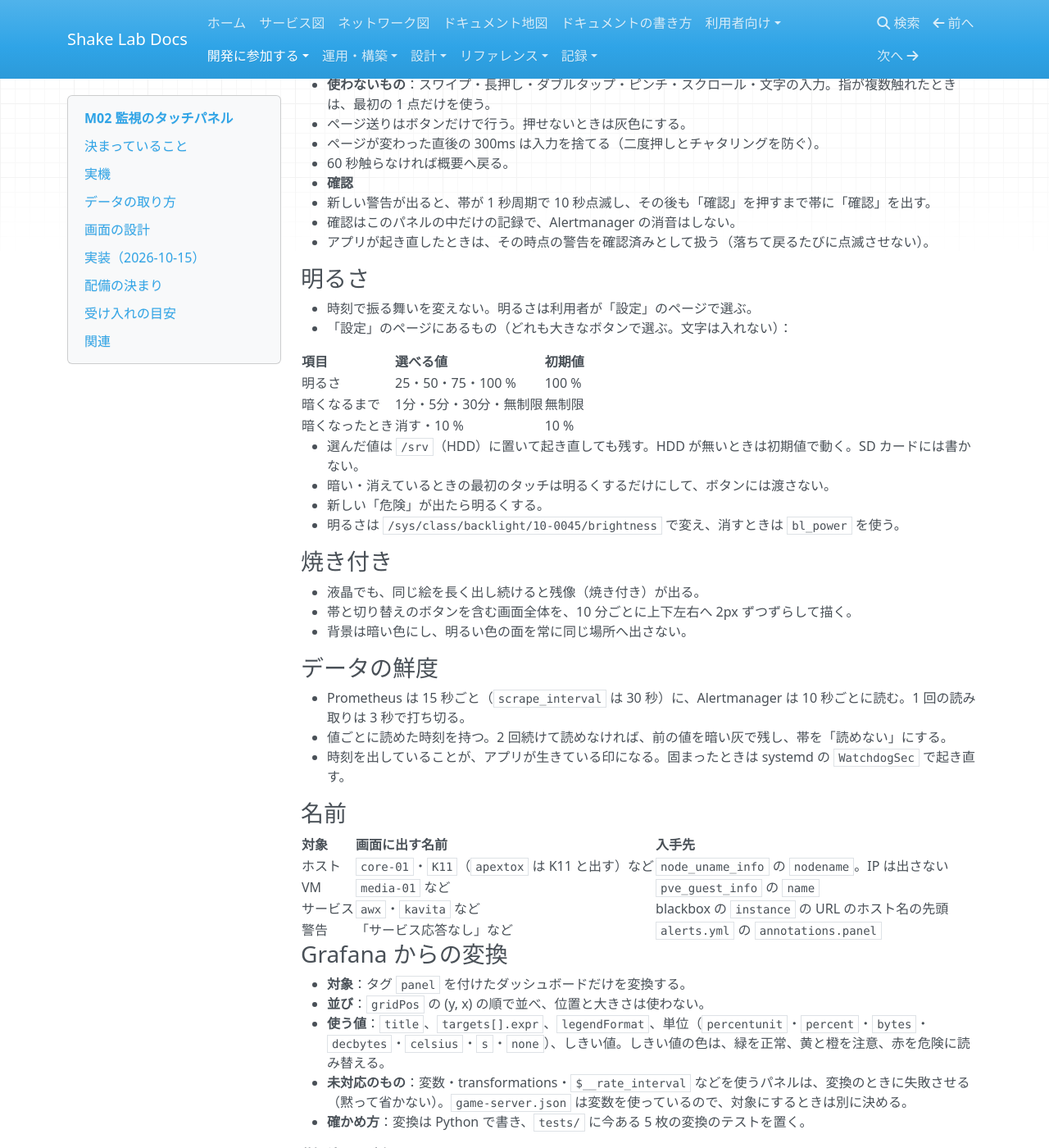
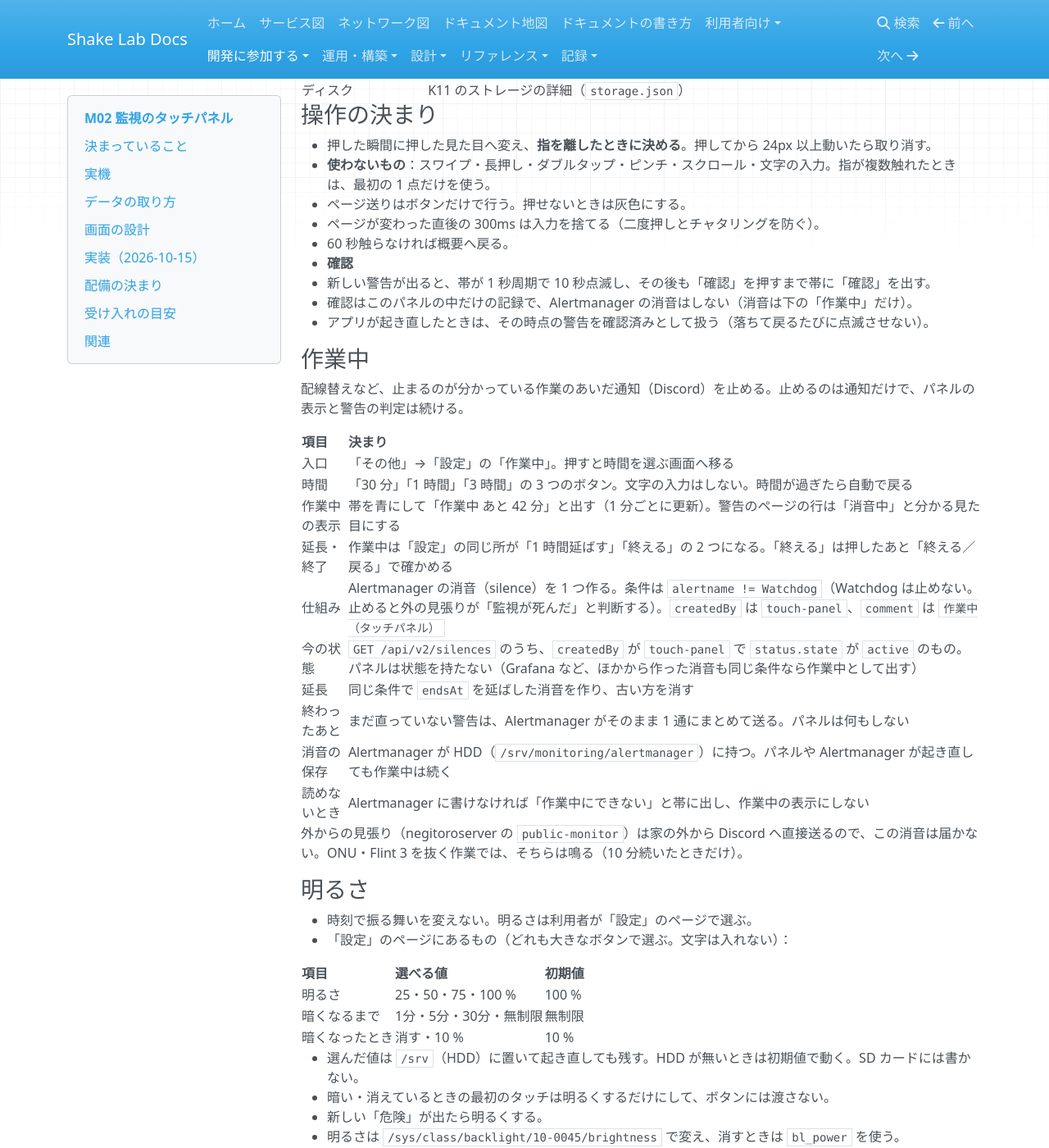
Before and after one commit to rurutheGeek/shake-cloud, an MkDocs documentation site: the page built from docs/development/M02-touch-panel.md, in a window 1280 px wide and 1400 px high, scrolled down 3593 px. Shown: the whole window at 82% size. Built offline with MkDocs 1.6.1, drawn with Linux system fonts in a browser that asks for light colours; nearby versions of some CDN libraries; a script that is not in the unit is left out; some of the changed text lies outside the part shown.

Commit message:
docs(M02): タッチパネルに「作業中」の切り替え（Alertmanager の消音）を足す
Co-Authored-By: Claude Opus 5.5 <noreply@anthropic.com>

```diff
--- a/docs/development/M02-touch-panel.md
+++ b/docs/development/M02-touch-panel.md
@@ -24,7 +24,7 @@ tarakoserver（Raspberry Pi 4）につないだ小さなタッチパネルに、
 | ブラウザー | 使わない（Chromium・WPE/Cog などを常駐させない） |
 | メモリ | 表示のためにメモリを大きく使わない。Chromium のような重いソフトの常駐は不可 |
 | 操作 | タッチで操作できる。文字の入力はしない |
-| ログイン | 画面からはログインしない。データは同じ機械の中から読む |
+| ログイン | 画面からはログインしない。データは同じ機械の中から読む。書き込みは作業中の切り替え（Alertmanager の消音）だけ |
 | 閉じ込め | 表示アプリ以外の画面（デスクトップ、端末、別のアプリ、外部のサイト）へ出られない。落ちたら自動で表示に戻る |
 | 言語 | 画面の文言は日本語。画面に説明文を置かない（見出し・値・状態だけ） |
 
@@ -49,6 +49,7 @@ tarakoserver（Raspberry Pi 4）につないだ小さなタッチパネルに、
 | --- | --- | --- |
 | Prometheus | `http://127.0.0.1:9090/api/v1/query`（`query_range` も） | 値・死活・時系列 |
 | Alertmanager | `http://127.0.0.1:9093/api/v2/alerts` | 今出ている警告の一覧 |
+| Alertmanager | `http://127.0.0.1:9093/api/v2/silences`（`POST`、`DELETE /api/v2/silence/{id}`） | 作業中の切り替え（下の「作業中」）。このパネルが書き込むのはここだけ |
 
 Prometheus の収集対象（`stacks/monitoring/prometheus/prometheus.yml`）:
 
@@ -138,8 +139,27 @@ Prometheus の収集対象（`stacks/monitoring/prometheus/prometheus.yml`）:
 - 60 秒触らなければ概要へ戻る。
 - **確認**
   - 新しい警告が出ると、帯が 1 秒周期で 10 秒点滅し、その後も「確認」を押すまで帯に「確認」を出す。
-  - 確認はこのパネルの中だけの記録で、Alertmanager の消音はしない。
+  - 確認はこのパネルの中だけの記録で、Alertmanager の消音はしない（消音は下の「作業中」だけ）。
   - アプリが起き直したときは、その時点の警告を確認済みとして扱う（落ちて戻るたびに点滅させない）。
+
+### 作業中
+
+配線替えなど、止まるのが分かっている作業のあいだ通知（Discord）を止める。止めるのは通知だけで、パネルの表示と警告の判定は続ける。
+
+| 項目 | 決まり |
+| --- | --- |
+| 入口 | 「その他」→「設定」の「作業中」。押すと時間を選ぶ画面へ移る |
+| 時間 | 「30 分」「1 時間」「3 時間」の 3 つのボタン。文字の入力はしない。時間が過ぎたら自動で戻る |
+| 作業中の表示 | 帯を青にして「作業中 あと 42 分」と出す（1 分ごとに更新）。警告のページの行は「消音中」と分かる見た目にする |
+| 延長・終了 | 作業中は「設定」の同じ所が「1 時間延ばす」「終える」の 2 つになる。「終える」は押したあと「終える／戻る」で確かめる |
+| 仕組み | Alertmanager の消音（silence）を 1 つ作る。条件は `alertname != Watchdog`（Watchdog は止めない。止めると外の見張りが「監視が死んだ」と判断する）。`createdBy` は `touch-panel`、`comment` は `作業中（タッチパネル）` |
+| 今の状態 | `GET /api/v2/silences` のうち、`createdBy` が `touch-panel` で `status.state` が `active` のもの。パネルは状態を持たない（Grafana など、ほかから作った消音も同じ条件なら作業中として出す） |
+| 延長 | 同じ条件で `endsAt` を延ばした消音を作り、古い方を消す |
+| 終わったあと | まだ直っていない警告は、Alertmanager がそのまま 1 通にまとめて送る。パネルは何もしない |
+| 消音の保存 | Alertmanager が HDD（`/srv/monitoring/alertmanager`）に持つ。パネルや Alertmanager が起き直しても作業中は続く |
+| 読めないとき | Alertmanager に書けなければ「作業中にできない」と帯に出し、作業中の表示にしない |
+
+外からの見張り（negitoroserver の `public-monitor`）は家の外から Discord へ直接送るので、この消音は届かない。ONU・Flint 3 を抜く作業では、そちらは鳴る（10 分続いたときだけ）。
 
 ### 明るさ
 
@@ -249,6 +269,7 @@ Prometheus の収集対象（`stacks/monitoring/prometheus/prometheus.yml`）:
 - 触る所はどれも 88px 以上で、指を離したときに決まる。消えている画面への最初のタッチでは何も押されない。
 - 60 秒触らなければ概要へ戻る。明るさの設定が起き直しても残る。新しい警告は帯の点滅と「確認」で分かり、確認すると点滅しなくなる。
 - 画面に IP アドレスや英語の警告名を出さない。
+- 「作業中」を入れると Alertmanager に `touch-panel` の消音ができ、帯が青になる。「終える」で消音が消え、時間が過ぎても自動で戻る。Watchdog は消音されない。
 
 ## 関連
 
```
